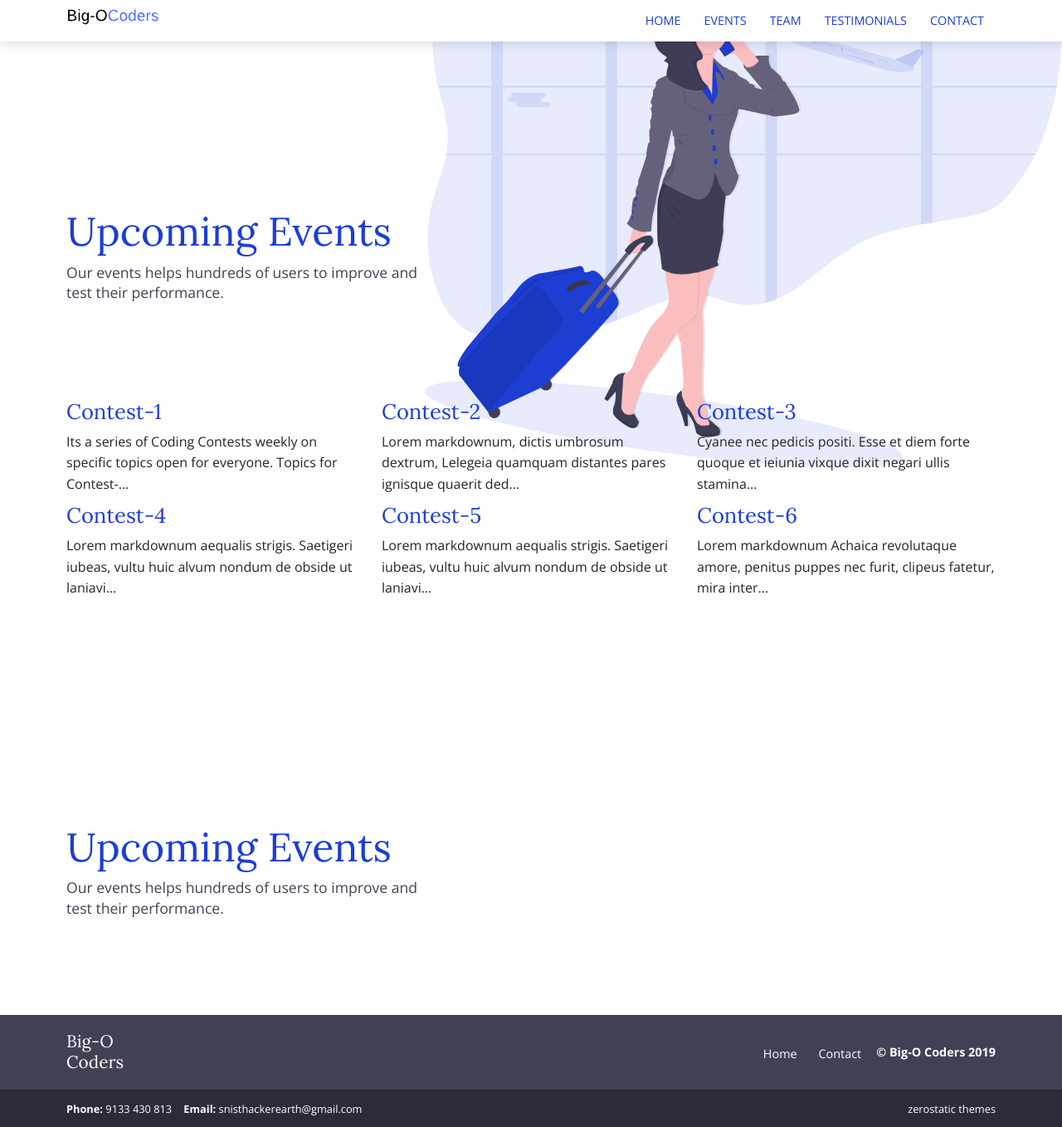
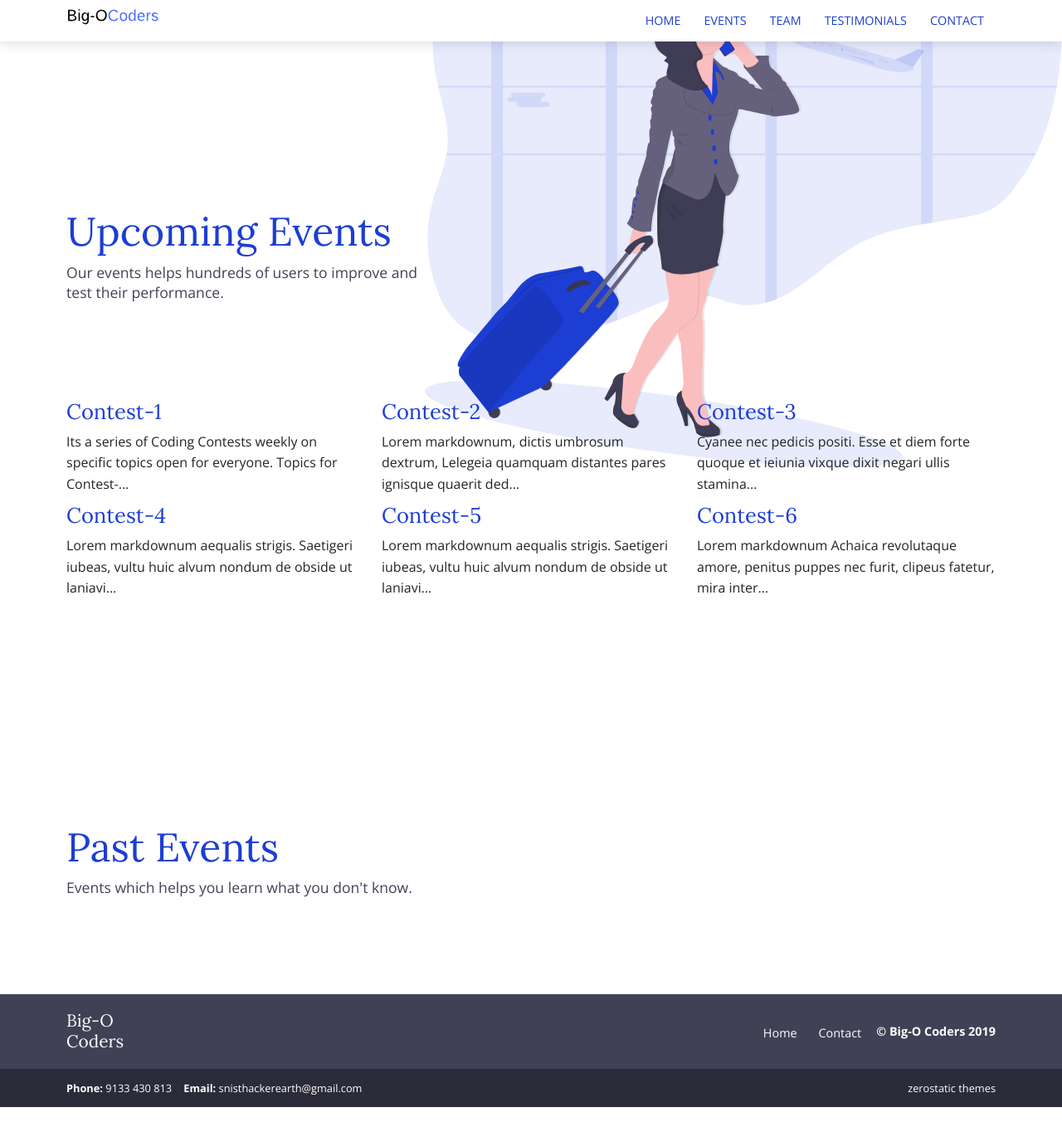
Before and after one commit to SnistAheads/Ocoders, a Jekyll site: the page built from events.html, in a window 1280 px wide. Shown: the whole page at 83% size. Built offline with Jekyll 4.4.1, drawn with Linux system fonts in a browser that asks for light colours; after the commit the page ends 1334 px from its top, so only the background shows below that.

Commit message:
Update events.html

```diff
--- a/events.html
+++ b/events.html
@@ -37,9 +37,9 @@ bodyClass: page-services-list
   <div class="container">
     <div class="row">
       <div class="col-12">
-        <h1>Upcoming Events</h1>
+        <h1>Past Events</h1>
         <p>
-          Our events helps hundreds of users to improve and test their performance.
+          Events which helps you learn what you don't know.
         </p>
       </div>
     </div>
```
